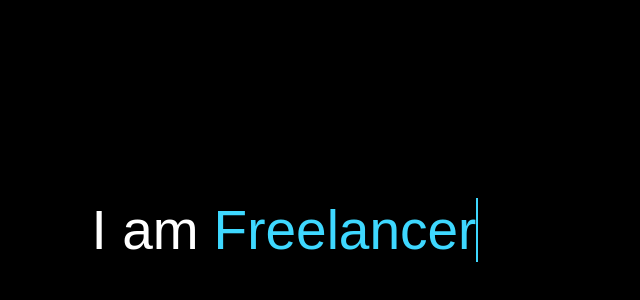
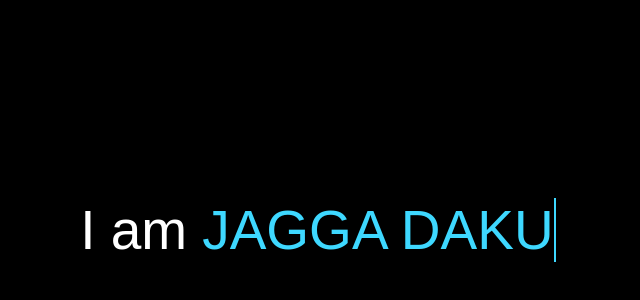
Before and after one commit to Hehehehekhikhikhi/Text-typing-animation-, a plain HTML site: page index.html in a window 1280 px wide. Shown: the part 170-470 px from the top of the page, without its empty margins (328-968 px from the left). Drawn offline with nearby package versions, Linux system fonts and the light colour scheme.

Commit message:
Update index.html

```diff
--- a/index.html
+++ b/index.html
@@ -1,5 +1,4 @@
 
-<!-- Design by folishdeveloper.com -->
 <!DOCTYPE html>
 <html lang="en">
 <head>
@@ -42,7 +41,7 @@ body{
 
   <script>
     var typing=new Typed(".text", {
-      strings: [ "Web Designer", "Freelancer", "Graphics Designer", "Web Developer"],
+      strings: [ "BATMAN ", "LUFFY", "JAGGA DAKU", "Web Develoer"],
       typeSpeed: 100,
       backSpeed: 40,
       loop: true,
@@ -50,6 +49,3 @@ body{
    </script>
 </body>
 </html>
-
-
-Resources
```
